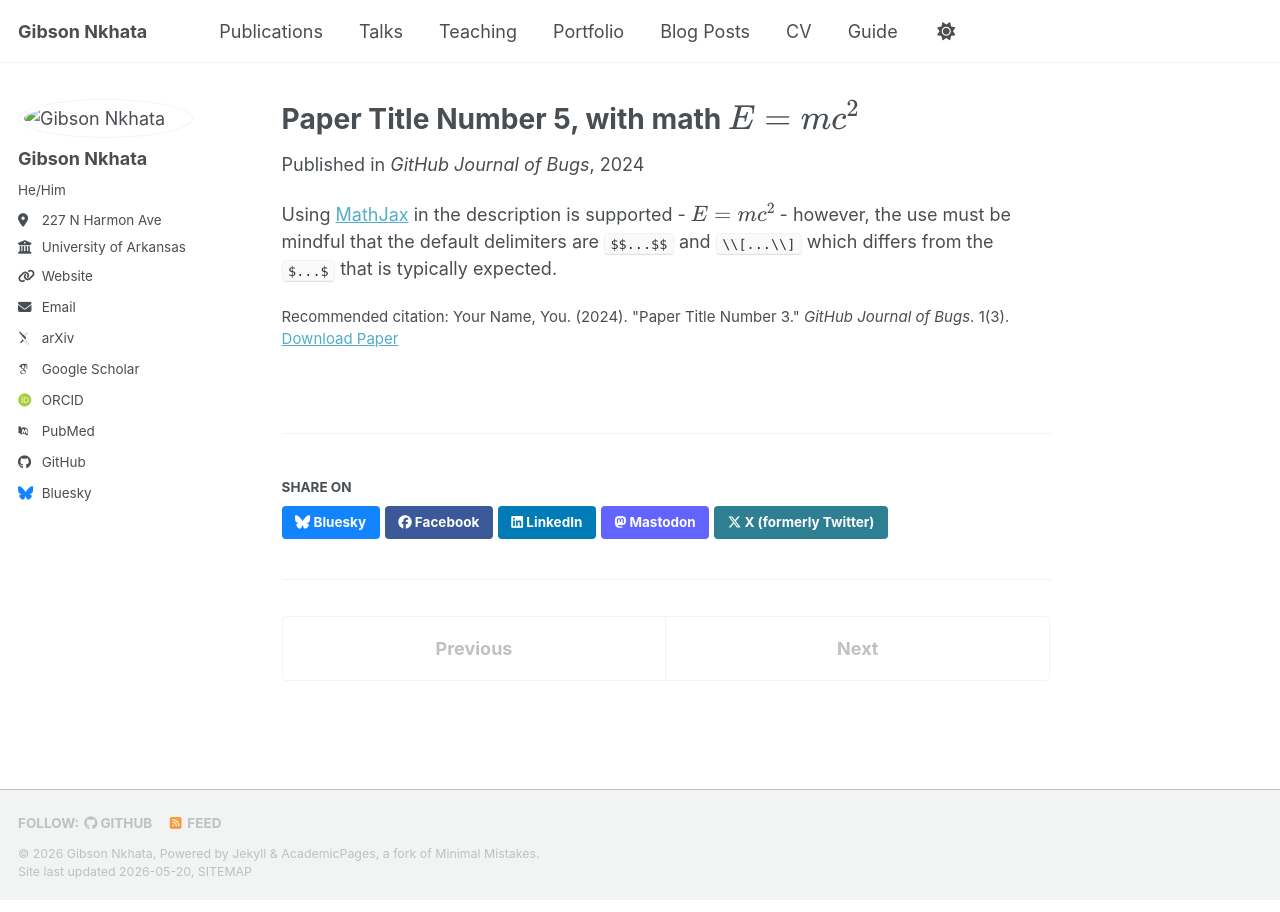
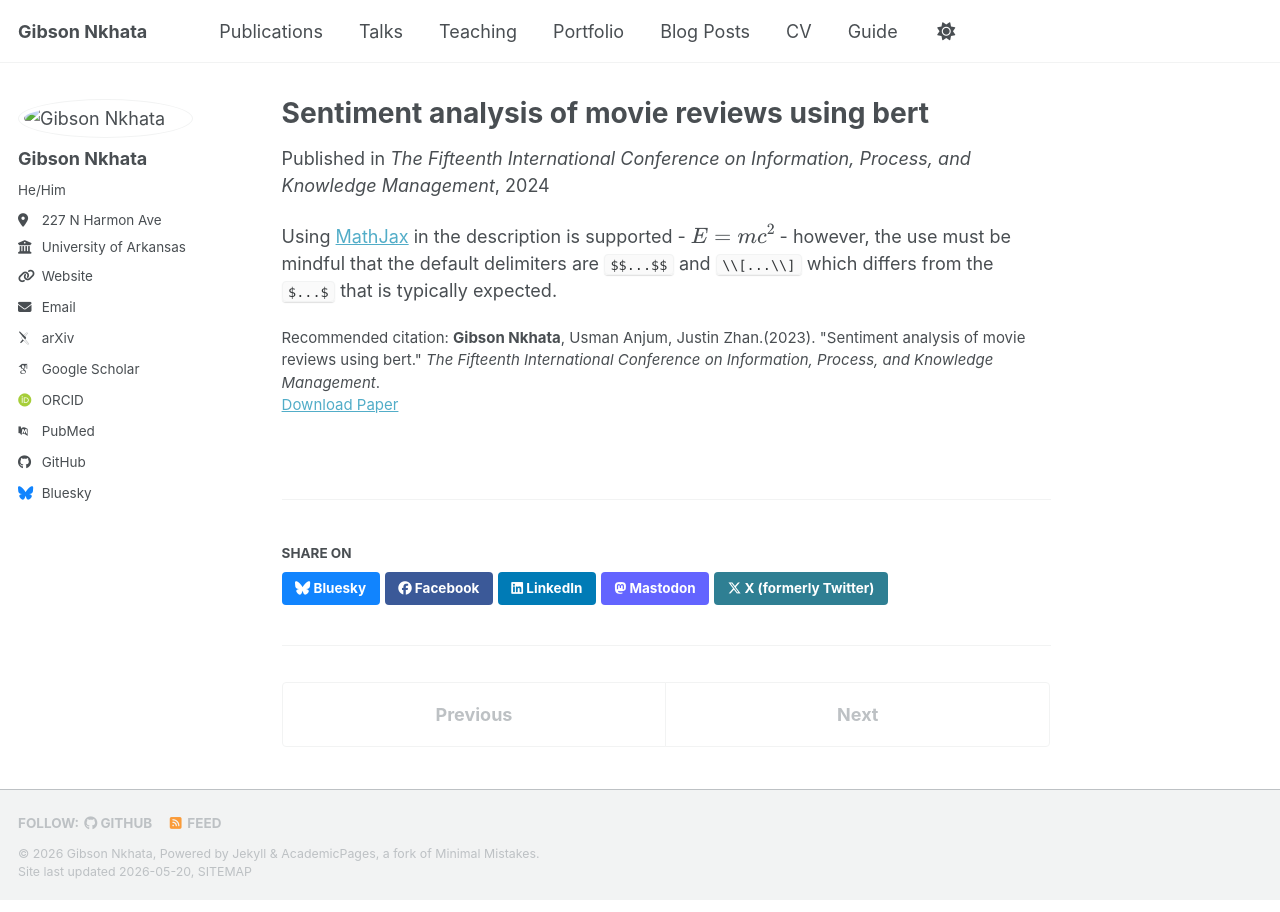
Before and after one commit to gnkhata/gnkhata.github.io, a Jekyll site: the page built from _publications/2025-06-08-paper-title-number-5.md, in a window 1280 px wide. Built offline with Jekyll 4.4.1, drawn with Linux system fonts in a browser that asks for light colours; some web fonts are replaced; a script bundle is joined from its source files by our own code; library files that are not in the unit come from our copies.

Commit message:
Update 2025-06-08-paper-title-number-5.md

```diff
--- a/_publications/2025-06-08-paper-title-number-5.md
+++ b/_publications/2025-06-08-paper-title-number-5.md
@@ -1,13 +1,13 @@
 ---
-title: "Paper Title Number 5, with math $$E=mc^2$$"
+title: "Sentiment analysis of movie reviews using bert"
 collection: publications
 category: conferences
-permalink: /publication/2024-02-17-paper-title-number-4
+permalink: /publication/2024-02-17-Sentiment analysis of movie reviews using bert-4
 excerpt: 'This paper is about a famous math equation, $$E=mc^2$$'
 date: 2024-02-17
-venue: 'GitHub Journal of Bugs'
-paperurl: 'https://academicpages.github.io/files/paper3.pdf'
-citation: 'Your Name, You. (2024). &quot;Paper Title Number 3.&quot; <i>GitHub Journal of Bugs</i>. 1(3).'
+venue: 'The Fifteenth International Conference on Information, Process, and Knowledge Management'
+paperurl: 'https://www.thinkmind.org/library/eKNOW/eKNOW_2023/eknow_2023_2_30_60011.html'
+citation: '<b>Gibson Nkhata</b>, Usman Anjum, Justin Zhan.(2023). &quot;Sentiment analysis of movie reviews using bert.&quot; <i>The Fifteenth International Conference on Information, Process, and Knowledge Management</i>.'
 ---
 
 Using [MathJax](https://www.mathjax.org/) in the description is supported - $$E=mc^2$$ - however, the use must be mindful that the default delimiters are `$$...$$` and `\\[...\\]` which differs from the `$...$` that is typically expected.
```
